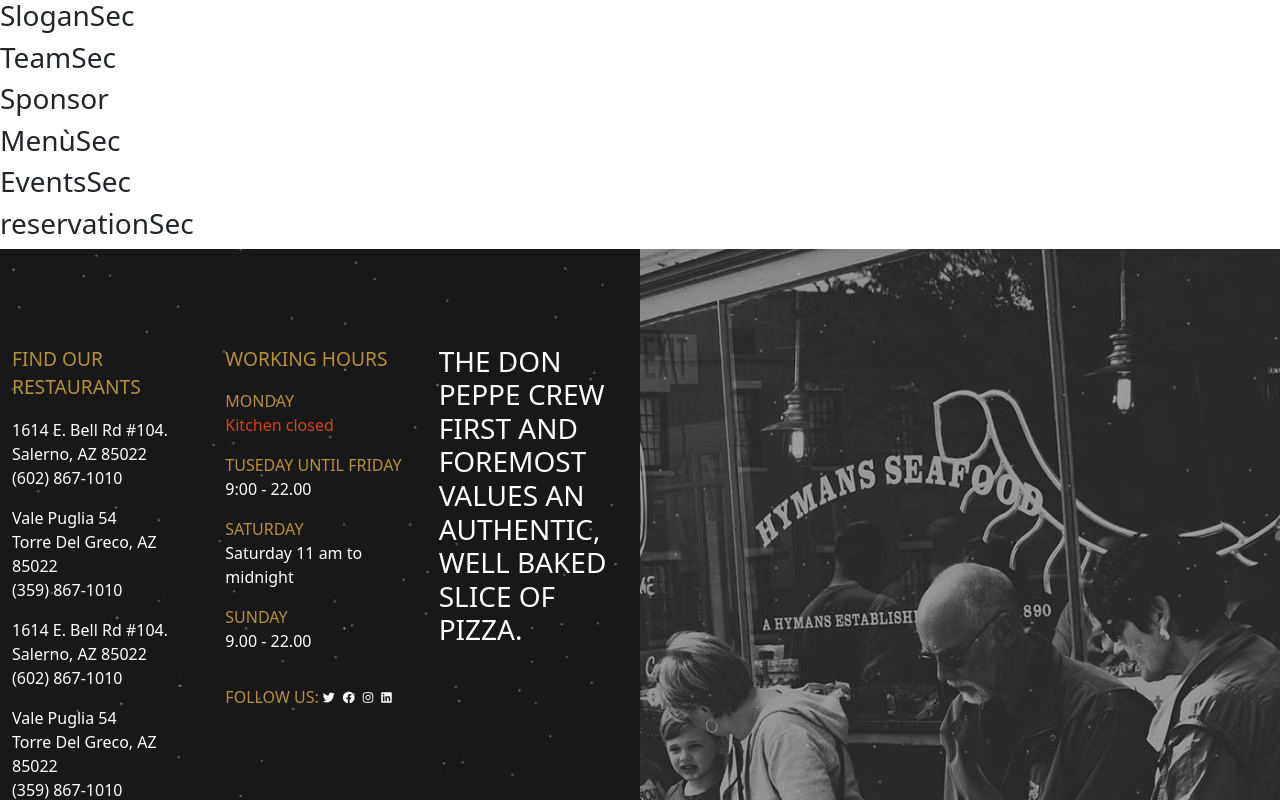
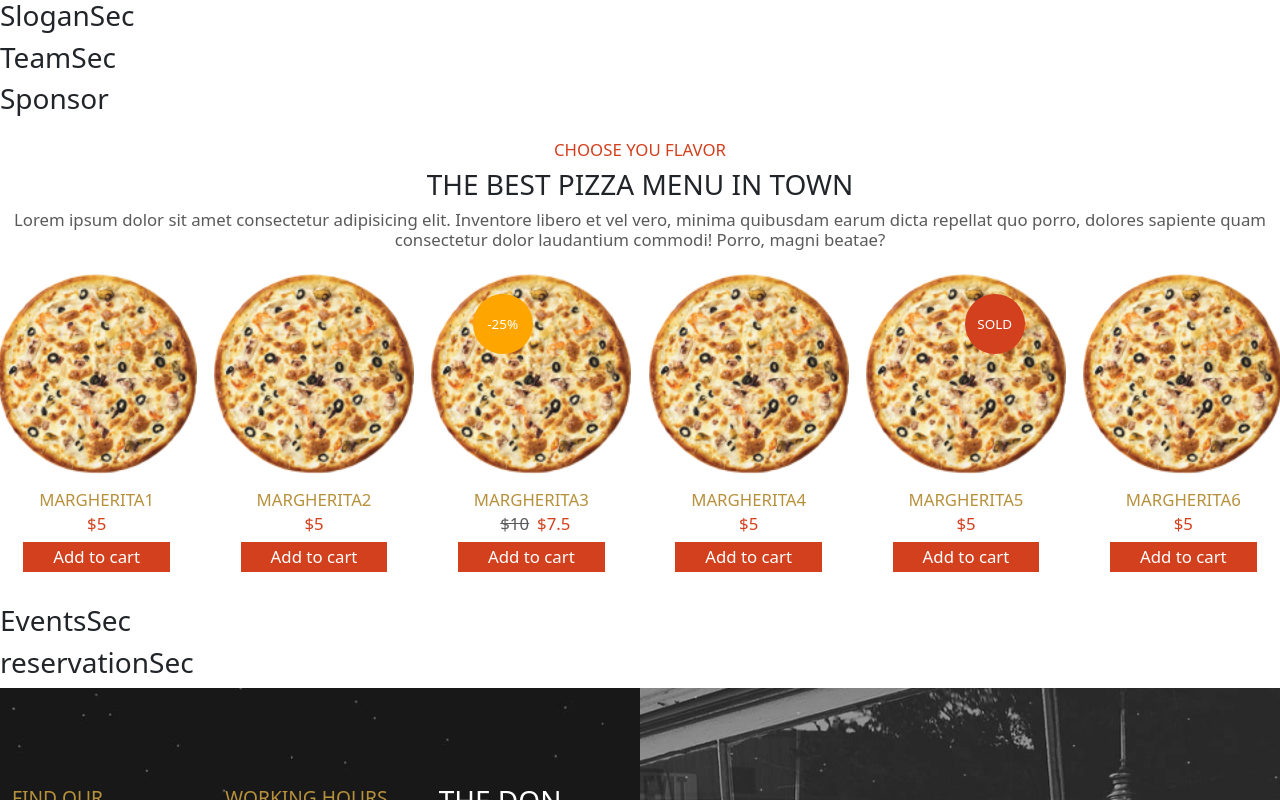
Before and after one commit to CristianUrsino/proj-html-vuejs, a Vue app: page / in a window 1280 px wide. Shown: the part 1800-2600 px from the top of the page. Built offline with nearby package versions, Linux system fonts and the light colour scheme.

Commit message:
added menu section

```diff
--- a/src/assets/styles/main.scss
+++ b/src/assets/styles/main.scss
@@ -10,7 +10,6 @@ $fa-font-path: '../webfonts';
 
 // ********GENERAL
 *{
-    text-align: 0.8em;
     margin: 0;
     padding: 0;
     box-sizing: border-box;
@@ -37,8 +36,11 @@ a{
 .clickable{
     cursor: pointer;
 }
-.my-gray-text{
+.gray-text{
     color: $darkGrayColorTx;
+}
+.brown-text{
+    color: $brownColorTx;
 }
 // ********STRUCTURE
 //header
@@ -109,6 +111,12 @@ header{
                         color: $whiteColorTx;
                     }
                 }
+                .product{
+                    color: $whiteColorTx;
+                    img{
+                        width: 50px;
+                    }
+                }
             }
         }
         .dropdown:hover .dropdown-content {
@@ -117,6 +125,9 @@ header{
         .dropdown-content a:hover .nested-dropdown {
             display: block;
           }
+        .dropdown.cart .dropdown-content{
+            right:0
+        }
         img{
             width: 150px;
         }
@@ -263,6 +274,7 @@ main{
         font-size: 0.6em;
         .row{
             figure{
+                padding: 0;
                 position: relative;
                 margin: 0;
                 .over-img{
@@ -277,6 +289,50 @@ main{
             >div{
                 padding: 120px 150px;
             }
+        }
+    }
+    //menù
+    .menu-section{
+        overflow-x: hidden;
+        font-size: 0.6em;
+        .card-pizza{
+            position: relative;
+            display: flex;
+            flex-direction: column;
+            justify-content: center;
+            align-items: center;
+            img{
+                width: 200px;
+            }
+            .stamp{
+                color: $whiteColorTx;
+                font-size: 0.8em;
+                border-radius: 50%;
+                width: 60px;
+                height: 60px;
+                line-height: 60px;
+                text-align: center;
+                position: absolute;
+                top: 20px;
+            }
+            .sold{
+                right: 50px;
+                background-color: $redColorBg;
+            }
+            .deleted{
+                color:$darkGrayColorTx;
+                text-decoration: line-through;
+            }
+            .discount{
+                left: 50px;
+                background-color: $orangeColorBg;
+            }
+        }
+        .card-pizza.first{
+            transform: translate(-50%,0);
+        }
+        .card-pizza.last{
+            transform: translate(50%,0);
         }
     }
 }
@@ -305,9 +361,6 @@ footer{
     .title-list{
         color: $brownColorTx;
         font-size: 1.2em;
-    }
-    .sub-title-list{
-        color:$brownColorTx;
     }
     i:hover{
         color: $brownColorTx;
--- a/src/components/header/NavComponent.vue
+++ b/src/components/header/NavComponent.vue
@@ -38,7 +38,7 @@
             </ul>
 
             <ul class="d-flex justify-content-between gap-3 align-items-center clickable">
-                <li class="dropdown">
+                <li class="dropdown cart">
                     <div class="drop">
                         <div class="cartNumber">{{ store.cartList.length }}</div>
                         <i class="fa-solid fa-motorcycle me-1"></i><span>CART</span>
@@ -47,9 +47,14 @@
                     <div class="dropdown-content">
 
                         <!-- se esistono prodotti li scrorre -->
-                        <div v-if="store.cartList.length > 0" v-for="(product,index) in cartList" :key="index"><!--cambiare key=index con product.id-->
-                            <!-- <span>{{product.name}}</span> -->
-
+                        <div v-if="store.cartList.length > 0">
+                            <div class="d-flex product" v-for="(product,index) in store.cartList" :key="index"><!--cambiare key=index con product.id-->
+                                <figure><img :src="product.imgUrl" :alt="'immagine'+ product.name"></figure>
+                                <div>{{ product.name }}</div>
+                                <div>quantity: {{product.quantityInCart}}</div>
+                                <div>price: ${{ product.realPrice }}</div>
+                            </div>
+                            <div class="text-center"><button class="my-btn">BUY</button></div>
                         </div>
 
                         <!-- altrimenti visualizza che il carrello è vuoto-->
--- a/src/components/main/MenuSection.vue
+++ b/src/components/main/MenuSection.vue
@@ -1,10 +1,57 @@
 <template>
-    <h3>MenùSec</h3>
+    <section class="menu-section text-center mt-4">
+       <div>
+           <div class="red-text">CHOOSE YOU FLAVOR</div>
+           <h3 class="my-2">THE BEST PIZZA MENU IN TOWN</h3>
+           <div class="gray-text">Lorem ipsum dolor sit amet consectetur adipisicing elit. Inventore libero et vel vero, minima quibusdam earum dicta repellat quo porro, dolores sapiente quam consectetur dolor laudantium commodi! Porro, magni beatae?</div>
+       </div>
+       <div class="row justify-content-between">
+           <div class="col-2 card-pizza my-4" v-for="pizza in store.menuList" :key="pizza.id">
+               <figure><img :src="pizza.imgUrl" :alt="'immagine'+pizza.name"></figure>
+               <div class="brown-text mb-1">{{pizza.name}}</div>
+                <div class="price mb-2">
+                    <span class="red-text mx-2" :class="{'deleted':pizza.discount !== 0}">${{pizza.price}}</span>
+                    <span v-if="pizza.discount !== 0" class="red-text">${{ calculatedPrice(pizza) }}</span>
+                </div>
+               <div v-if="pizza.quantityInStore === 0" class="stamp sold">SOLD</div>
+               <div v-if="pizza.discount !== 0" class="stamp discount">-{{pizza.discount}}%</div>
+               <button class="my-btn" @click="pushPizza(pizza)">Add to cart</button>
+           </div>
+       </div>
+   </section>
 </template>
 
 <script>
+import {store} from '../../data/store';
 export default{
-    name: 'MenuSection',
+    name:'MenuSection',
+    data(){
+        return{
+            store,
+        }
+    },
+    methods:{
+        calculatedPrice(pizza){
+            return parseFloat(pizza.price - (pizza.price * (pizza.discount / 100)).toFixed(2));
+        },
+        /**
+         * [pushPizza]
+         * aumenta la quantità nel carrello di pizza e da essa aggiorna il prezzo totale per articolo, e inserisce nell'array nella casistica in cui non sia già presente l'articolo
+         * @param {Object} pizza
+         * @return {Void}
+         */
+        pushPizza(pizza){
+            let isInTheCart = false;
+            pizza.quantityInCart++;
+            pizza.realPrice = this.calculatedPrice(pizza) * pizza.quantityInCart;
+            if(this.store.cartList.length === 0) this.store.cartList.push(pizza);
+            this.store.cartList.forEach(el => {
+                if(el.id === pizza.id) isInTheCart = true;
+            });
+            if(!isInTheCart)this.store.cartList.push(pizza);
+            console.log(this.store.cartList);
+        }
+    }
 }
 </script>
 
--- a/src/components/main/SpecialsComboSection.vue
+++ b/src/components/main/SpecialsComboSection.vue
@@ -8,13 +8,13 @@
             <div class="col-12 col-lg-6">
                 <div>
                     <h2>SPECIALS*</h2>
-                    <div class="my-gray-text">Lorem ipsum dolor sit amet, consectetur adipisicing elit. Impedit, molestiae?</div>
+                    <div class="gray-text">Lorem ipsum dolor sit amet, consectetur adipisicing elit. Impedit, molestiae?</div>
                 </div>
                 <div class="d-flex gap-4 my-4" v-for="combo in store.specialsComboList" :key="combo.id">
                     <h4 class="red-text">${{combo.price}}</h4>
                     <div>
                         <h4>{{combo.name}}</h4>
-                        <div class="my-gray-text">{{combo.description}}</div>
+                        <div class="gray-text">{{combo.description}}</div>
                     </div>
                 </div>
             </div>
--- a/src/data/store.js
+++ b/src/data/store.js
@@ -401,5 +401,73 @@ export const store = reactive({
             name:'COMBO GRANDE',
             description:'Lorem ipsum dolor sit amet consectetur, adipisicing elit. Nulla, magnam.',
         },
-    ]
+    ],
+    menuList:[
+        {
+            id:1,
+            imgUrl:'images/h3-product-img-2a-150x150.png',
+            name:'MARGHERITA1',
+            price: 5,
+            quantityInCart:0,
+            quantityInStore: 10,
+            discount: 0,
+            realPrice: null,
+        },
+        {
+            id:2,
+            imgUrl:'images/h3-product-img-2a-150x150.png',
+            name:'MARGHERITA2',
+            price: 5,
+            quantityInCart:0,
+            quantityInStore: 10,
+            discount: 0,
+            realPrice: null,
+
+        },
+        {
+            id:3,
+            imgUrl:'images/h3-product-img-2a-150x150.png',
+            name:'MARGHERITA3',
+            price: 10,
+            quantityInCart:0,
+            quantityInStore: 10,
+            discount: 25,
+            realPrice: null,
+
+        },
+        {
+            id:4,
+            imgUrl:'images/h3-product-img-2a-150x150.png',
+            name:'MARGHERITA4',
+            price: 5,
+            quantityInCart:0,
+            quantityInStore: 10,
+            discount: 0,
+            realPrice: null,
+
+        },
+        {
+            id:5,
+            imgUrl:'images/h3-product-img-2a-150x150.png',
+            name:'MARGHERITA5',
+            price: 5,
+            quantityInCart:0,
+            quantityInStore: 0,
+            discount: 0,
+            realPrice: null,
+
+        },
+        {
+            id:6,
+            imgUrl:'images/h3-product-img-2a-150x150.png',
+            name:'MARGHERITA6',
+            price: 5,
+            quantityInCart:0,
+            quantityInStore: 10,
+            discount: 0,
+            realPrice: null,
+
+        },
+    ],
+
 })
```
